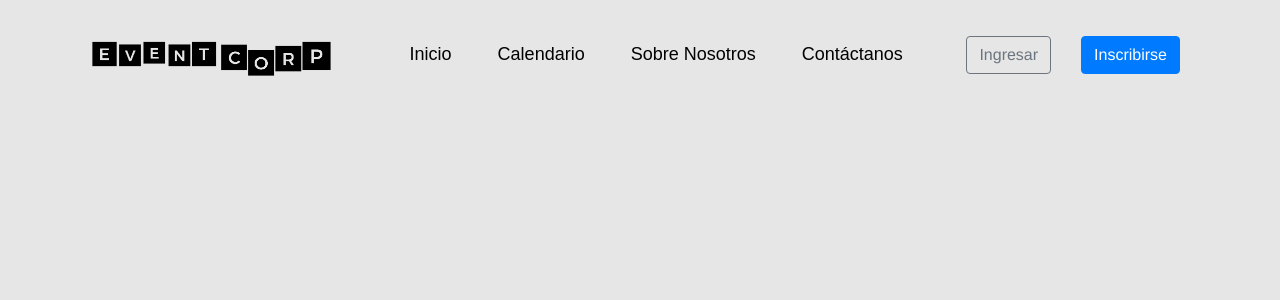
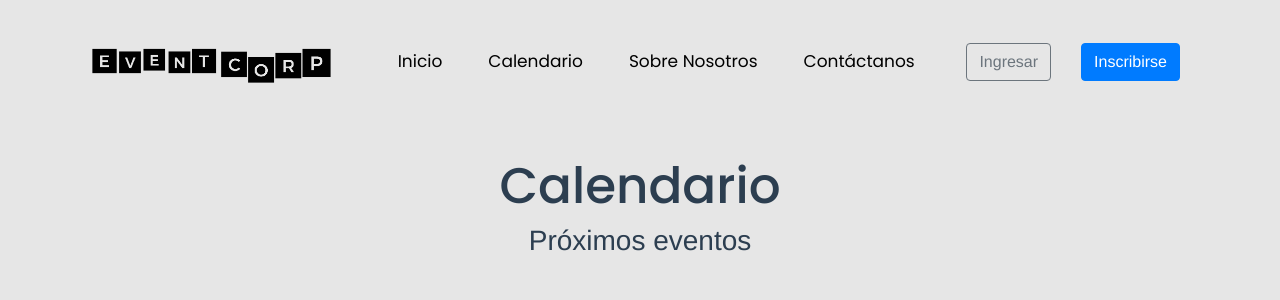
Before and after one commit to ehuallap/EventCorp_Project, a Vue app in the folder EVENT_CORP/DataBase_Managment/frontend/: page /calendario in a window 1280 px wide. Shown: the top 300 px of the page. Built offline with nearby package versions, Linux system fonts and the light colour scheme; what vue-resource would draw is missing.

Commit message:
Versión casi final del NavBar

```diff
--- a/EVENT_CORP/DataBase_Managment/frontend/index.html
+++ b/EVENT_CORP/DataBase_Managment/frontend/index.html
@@ -3,7 +3,24 @@
   <head>
     <meta charset="utf-8">
     <meta name="viewport" content="width=device-width,initial-scale=1.0">
-    <title>frontend</title>
+    <meta name="viewport" content="width=device-width, initial-scale=1 ,  shrink-to-fit=no">
+
+    <!-- Google fonts -->
+    <link rel="preconnect" href="https://fonts.googleapis.com">
+    <link rel="preconnect" href="https://fonts.gstatic.com" crossorigin>
+    <link href="https://fonts.googleapis.com/css2?family=Titillium+Web:wght@200;300;600&display=swap" rel="stylesheet">
+    <link href="https://fonts.googleapis.com/css2?family=Poppins:wght@400;500&display=swap" rel="stylesheet">
+
+    <!-- Ionicons -->
+    <script type="module" src="https://unpkg.com/ionicons@5.5.2/dist/ionicons/ionicons.esm.js"></script>
+    <script nomodule src="https://unpkg.com/ionicons@5.5.2/dist/ionicons/ionicons.js"></script>
+    <!-- Bootstrap CSS -->
+    <link rel="stylesheet" href="https://cdn.jsdelivr.net/npm/bootstrap@4.6.0/dist/css/bootstrap.min.css" integrity="sha384-B0vP5xmATw1+K9KRQjQERJvTumQW0nPEzvF6L/Z6nronJ3oUOFUFpCjEUQouq2+l" crossorigin="anonymous">
+
+    <!-- Estilos -->
+    <link rel="stylesheet" href="./src/css/Styles.css">
+
+    <title>Event Corp</title>
   </head>
   <body style="background-color: rgb(230, 230, 230)">
     <div id="app"></div>
--- a/EVENT_CORP/DataBase_Managment/frontend/src/components/BarNav.vue
+++ b/EVENT_CORP/DataBase_Managment/frontend/src/components/BarNav.vue
@@ -16,13 +16,13 @@
             <a class="nav-link" href="/" id="Inicio">Inicio </a>
           </li>
           <li class="nav-item">
-            <a class="nav-link" href="/example" id="Calendario">Calendario</a>
+            <a class="nav-link" href="/calendario" id="Calendario">Calendario</a>
           </li>
           <li class="nav-item">
             <a class="nav-link" href="#" id="SobreNosotros">Sobre Nosotros</a>
           </li>
           <li class="nav-item">
-            <a class="nav-link" href="#" id="Contáctanos">Contáctanos</a>
+            <a class="nav-link" href="/example" id="Contáctanos">Contáctanos</a>
           </li>
         </ul>
         <ul class="navbar-nav ml-auto">
@@ -58,7 +58,7 @@ export default {
 
   .navbar{ background-color:  rgb(230, 230, 230); min-height: 100px;}
 
-  .nav-link{ font-family: 'Poppins', sans-serif, monospace; color: black; font-size: 18px}
+  .nav-link{ font-family: 'Poppins', sans-serif, monospace; color: black; font-size: 17px}
   .nav-item{padding: 15px;}
 
   .nav-link:hover{ color: rgb(0, 0, 0);}
@@ -68,7 +68,7 @@ export default {
       padding-top: 20px;
   }
   #app {
-    margin-top: -70px;
+    margin-top: -62px;
     margin-bottom: 50px;
   }
 </style>
--- /dev/null
+++ b/EVENT_CORP/DataBase_Managment/frontend/src/components/Calendario.vue
@@ -0,0 +1,17 @@
+<template>
+  <div class="content-center">
+    <h1>Calendario</h1>
+    <h3>Próximos eventos</h3>
+  </div>
+</template>
+
+<script>
+export default {
+  name: "Calendario"
+}
+</script>
+
+<style scoped>
+  h1{ font-family: 'Poppins', sans-serif; font-size: 50px; font-weight: 595; line-height: 60px;}
+  h2{ font-family: 'Poppins', sans-serif; font-size: 25px; font-weight: 595; line-height: 60px;}
+</style>
--- a/EVENT_CORP/DataBase_Managment/frontend/src/main.js
+++ b/EVENT_CORP/DataBase_Managment/frontend/src/main.js
@@ -17,6 +17,7 @@ Vue.use(BootstrapVue)
 // AQUI SE IMPORTAN LOS COMPONENTES PARA EL ROUTE (EJM ABOUT, CALENDAR, ETC)
 import HelloWorld from "./components/HelloWorld"
 import SecondExample from "./components/SecondExample"
+import Calendario from "./components/Calendario";
 
 const router = new VueRouter({
   mode: 'history',
@@ -30,6 +31,10 @@ const router = new VueRouter({
     {
       path: '/example',
       component: SecondExample
+    },
+    {
+      path: '/calendario',
+      component: Calendario
     }
   ]
 });
```
Also changed, not shown: EVENT_CORP/DataBase_Managment/frontend/src/css/Styles.css (added, +60 -0 lines), 2 other files (tests, documents, lock files or other folders).
